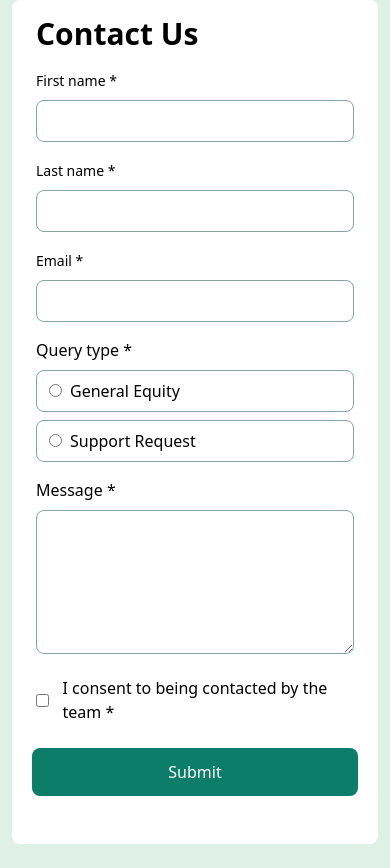
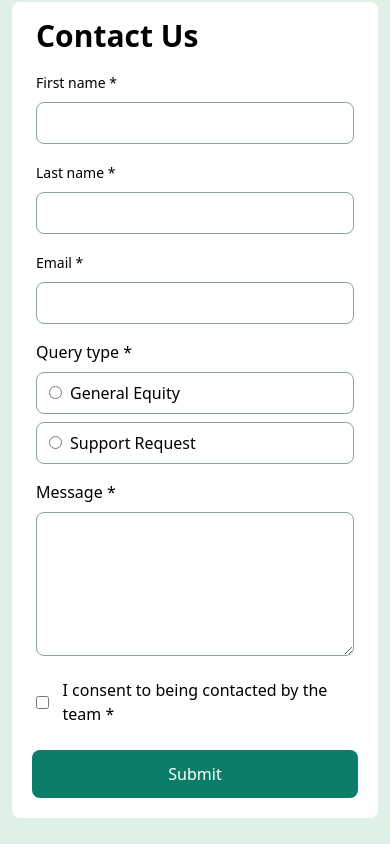
Before and after one commit to negin-khademi/contact-form, an Angular app: page / in a window 390 px wide. After the commit the page ends 844 px from the top, so only its background shows below. Built offline with nearby package versions, Linux system fonts and the light colour scheme.

Commit message:
feat : fix ui

```diff
--- a/src/app/contact-form/contact-form.html
+++ b/src/app/contact-form/contact-form.html
@@ -1,6 +1,6 @@
 <div class="w-full pb-6" [ngClass]="">
   <form [formGroup]="contactForm" (ngSubmit)="submitForm()"
-    class="px-3 mx-3 lg:px-8 lg:py-6 bg-white min-h-dvh rounded-lg">
+    class="px-3 mx-3 lg:px-8 lg:py-6 bg-white min-h-full rounded-lg">
     <p class="text-3xl font-bold w-full py-4 px-3">Contact Us</p>
     <div class="lg:flex lg:gap-6">
 
```
